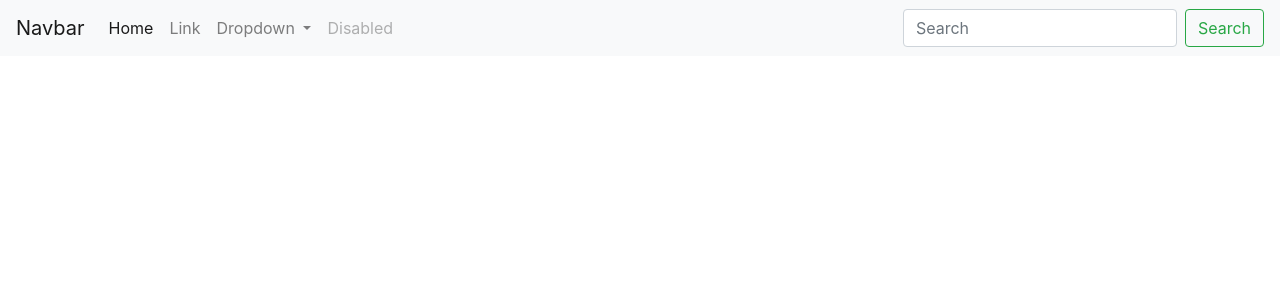
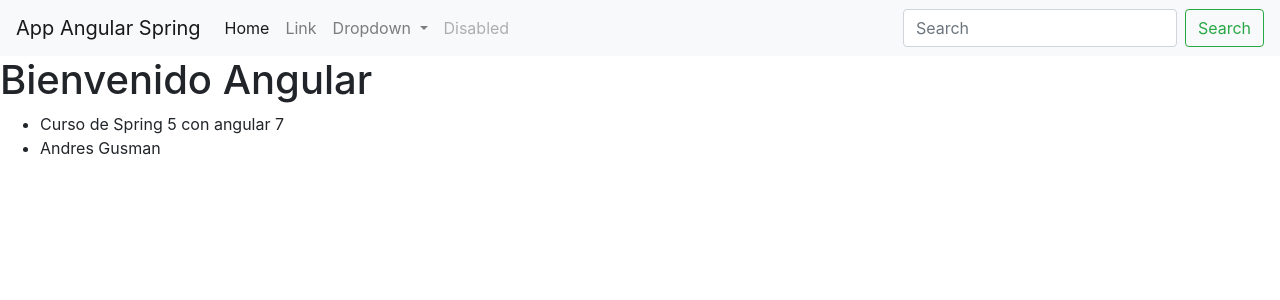
Before and after one commit to agespinosa/angularSpring, an Angular app: page / in a window 1280 px wide. Shown: the top 300 px of the page. Built offline with nearby package versions, Linux system fonts and the light colour scheme.

Commit message:
Creando un header component

```diff
--- a/src/app/app.component.html
+++ b/src/app/app.component.html
@@ -1,35 +1,6 @@
-<nav class="navbar navbar-expand-lg navbar-light bg-light">
-  <a class="navbar-brand" href="#">Navbar</a>
-  <button class="navbar-toggler" type="button" data-toggle="collapse" data-target="#navbarSupportedContent" aria-controls="navbarSupportedContent" aria-expanded="false" aria-label="Toggle navigation">
-    <span class="navbar-toggler-icon"></span>
-  </button>
-
-  <div class="collapse navbar-collapse" id="navbarSupportedContent">
-    <ul class="navbar-nav mr-auto">
-      <li class="nav-item active">
-        <a class="nav-link" href="#">Home <span class="sr-only">(current)</span></a>
-      </li>
-      <li class="nav-item">
-        <a class="nav-link" href="#">Link</a>
-      </li>
-      <li class="nav-item dropdown">
-        <a class="nav-link dropdown-toggle" href="#" id="navbarDropdown" role="button" data-toggle="dropdown" aria-haspopup="true" aria-expanded="false">
-          Dropdown
-        </a>
-        <div class="dropdown-menu" aria-labelledby="navbarDropdown">
-          <a class="dropdown-item" href="#">Action</a>
-          <a class="dropdown-item" href="#">Another action</a>
-          <div class="dropdown-divider"></div>
-          <a class="dropdown-item" href="#">Something else here</a>
-        </div>
-      </li>
-      <li class="nav-item">
-        <a class="nav-link disabled" href="#" tabindex="-1" aria-disabled="true">Disabled</a>
-      </li>
-    </ul>
-    <form class="form-inline my-2 my-lg-0">
-      <input class="form-control mr-sm-2" type="search" placeholder="Search" aria-label="Search">
-      <button class="btn btn-outline-success my-2 my-sm-0" type="submit">Search</button>
-    </form>
-  </div>
-</nav>
+<app-header></app-header>
+<h1>{{title}}</h1>
+<ul>
+  <li>{{curso}}</li>
+  <li>{{profesor}}</li>
+</ul>
--- a/src/app/app.module.ts
+++ b/src/app/app.module.ts
@@ -2,10 +2,12 @@ import { BrowserModule } from '@angular/platform-browser';
 import { NgModule } from '@angular/core';
 
 import { AppComponent } from './app.component';
+import { HeaderComponent } from './header/header.component';
 
 @NgModule({
   declarations: [
-    AppComponent
+    AppComponent,
+    HeaderComponent
   ],
   imports: [
     BrowserModule
--- /dev/null
+++ b/src/app/header/header.component.html
@@ -0,0 +1,35 @@
+<nav class="navbar navbar-expand-lg navbar-light bg-light">
+  <a class="navbar-brand" href="#">{{titulo}}</a>
+  <button class="navbar-toggler" type="button" data-toggle="collapse" data-target="#navbarSupportedContent" aria-controls="navbarSupportedContent" aria-expanded="false" aria-label="Toggle navigation">
+    <span class="navbar-toggler-icon"></span>
+  </button>
+
+  <div class="collapse navbar-collapse" id="navbarSupportedContent">
+    <ul class="navbar-nav mr-auto">
+      <li class="nav-item active">
+        <a class="nav-link" href="#">Home <span class="sr-only">(current)</span></a>
+      </li>
+      <li class="nav-item">
+        <a class="nav-link" href="#">Link</a>
+      </li>
+      <li class="nav-item dropdown">
+        <a class="nav-link dropdown-toggle" href="#" id="navbarDropdown" role="button" data-toggle="dropdown" aria-haspopup="true" aria-expanded="false">
+          Dropdown
+        </a>
+        <div class="dropdown-menu" aria-labelledby="navbarDropdown">
+          <a class="dropdown-item" href="#">Action</a>
+          <a class="dropdown-item" href="#">Another action</a>
+          <div class="dropdown-divider"></div>
+          <a class="dropdown-item" href="#">Something else here</a>
+        </div>
+      </li>
+      <li class="nav-item">
+        <a class="nav-link disabled" href="#" tabindex="-1" aria-disabled="true">Disabled</a>
+      </li>
+    </ul>
+    <form class="form-inline my-2 my-lg-0">
+      <input class="form-control mr-sm-2" type="search" placeholder="Search" aria-label="Search">
+      <button class="btn btn-outline-success my-2 my-sm-0" type="submit">Search</button>
+    </form>
+  </div>
+</nav>
--- /dev/null
+++ b/src/app/header/header.component.ts
@@ -0,0 +1,11 @@
+import { Component } from '@angular/core';
+
+@Component({
+  selector: 'app-header',
+  templateUrl: './header.component.html',
+  styleUrls: []
+})
+export class HeaderComponent {
+
+  titulo: string= 'App Angular Spring';
+}
```
